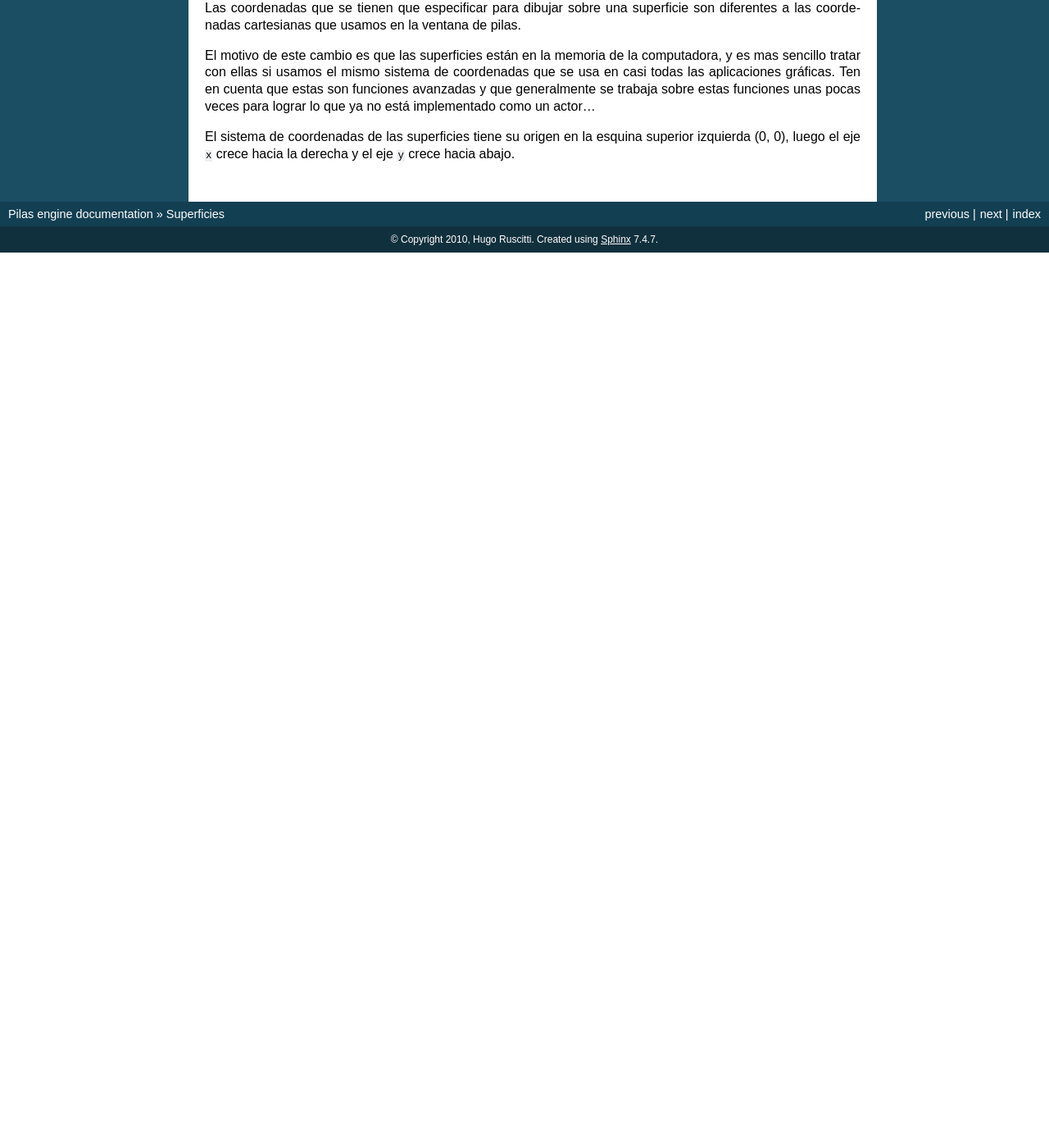
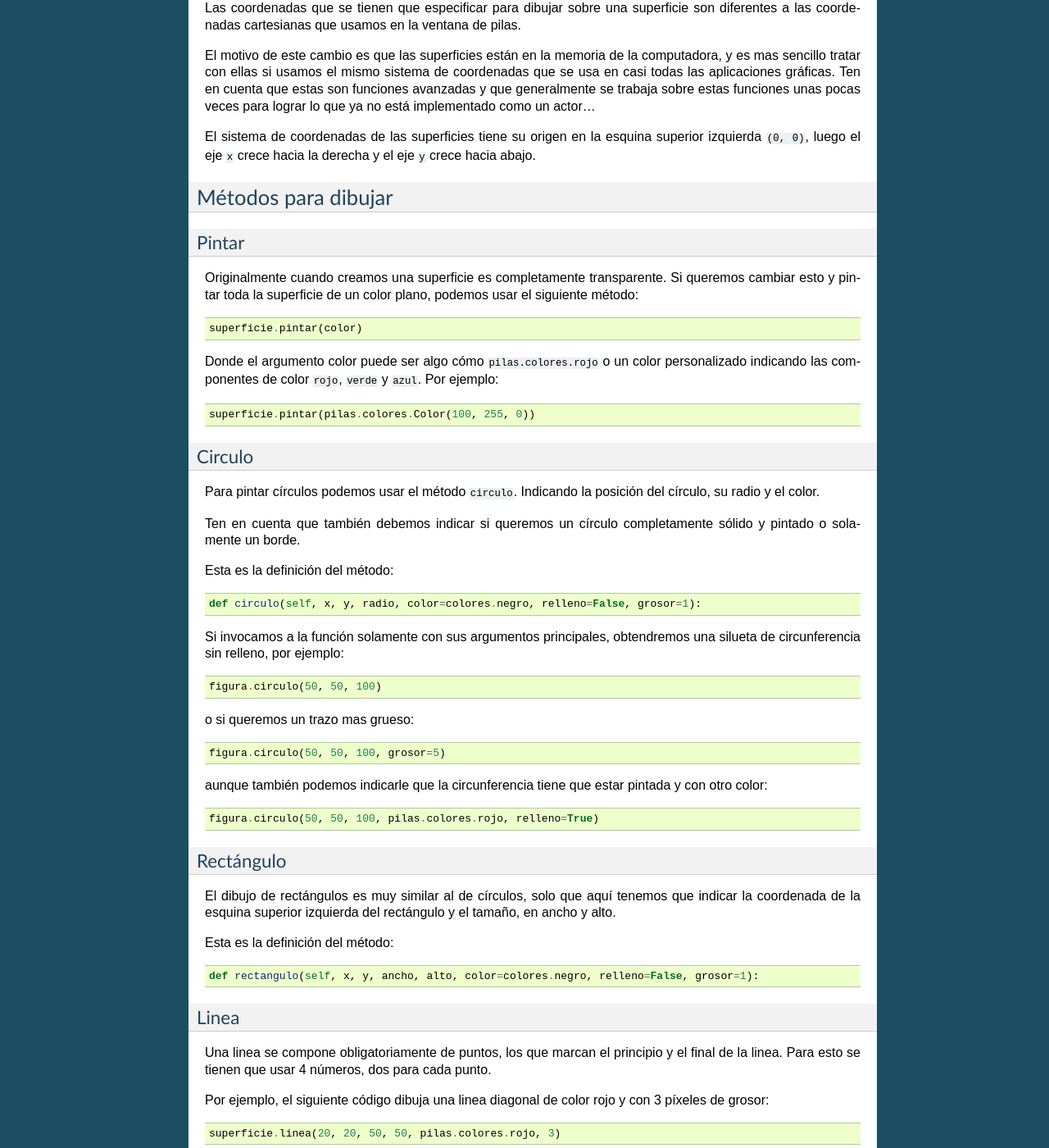
Before and after one commit to hugoruscitti/pilas-docs, a Sphinx documentation site: the page built from source/superficies.rst, in a window 1280 px wide and 1400 px high, scrolled down 1264 px. Shown: the whole window at 82% size. Built offline with Sphinx 7.4.7, drawn with Linux system fonts in a browser that asks for light colours; the version number could not be read and is left out; before the commit the page ends 1572 px from its top, so only the background shows below that; some of the changed text lies outside the part shown.

Commit message:
mejorando el recurso superficie.

```diff
--- a/source/superficies.rst
+++ b/source/superficies.rst
@@ -1,5 +1,5 @@
-Superficies
-===========
+Dibujado avanzado con Superficies
+=================================
 
 Anteriormente vimos que los actores podían
 tener un aspecto visual, ya sea gracias a
@@ -96,5 +95,94 @@ que generalmente se trabaja sobre estas funciones unas pocas veces
 para lograr lo que ya no está implementado como un actor...
 
 El sistema de coordenadas de las superficies tiene su origen
-en la esquina superior izquierda (0, 0), luego el eje ``x`` crece
+en la esquina superior izquierda ``(0, 0)``, luego el eje ``x`` crece
 hacia la derecha y el eje ``y`` crece hacia abajo.
+
+Métodos para dibujar
+--------------------
+
+Pintar
+______
+
+Originalmente cuando creamos una superficie es completamente
+transparente. Si queremos cambiar esto y pintar toda la superficie
+de un color plano, podemos usar el siguiente método::
+
+    superficie.pintar(color)
+
+Donde el argumento color puede ser algo cómo ``pilas.colores.rojo`` o
+un color personalizado indicando las componentes de color
+``rojo``, ``verde`` y ``azul``. Por ejemplo::
+
+    superficie.pintar(pilas.colores.Color(100, 255, 0))
+
+Circulo
+_______
+
+Para pintar círculos podemos usar el método ``circulo``. Indicando la
+posición del círculo, su radio y el color.
+
+Ten en cuenta que también debemos indicar si queremos un círculo completamente
+sólido y pintado o solamente un borde.
+
+Esta es la definición del método::
+
+    def circulo(self, x, y, radio, color=colores.negro, relleno=False, grosor=1):
+
+Si invocamos a la función solamente con sus argumentos principales, obtendremos
+una silueta de circunferencia sin relleno, por ejemplo::
+
+    figura.circulo(50, 50, 100)
+
+o si queremos un trazo mas grueso::
+
+    figura.circulo(50, 50, 100, grosor=5)
+
+aunque también podemos indicarle que la circunferencia tiene que
+estar pintada y con otro color::
+
+    figura.circulo(50, 50, 100, pilas.colores.rojo, relleno=True)
+
+
+Rectángulo
+__________
+
+
+El dibujo de rectángulos es muy similar al de círculos, solo que aquí
+tenemos que indicar la coordenada de la esquina superior izquierda
+del rectángulo y el tamaño, en ancho y alto.
+
+Esta es la definición del método::
+
+    def rectangulo(self, x, y, ancho, alto, color=colores.negro, relleno=False, grosor=1):
+
+Linea
+_____
+
+Una linea se compone obligatoriamente de puntos, los que marcan el
+principio y el final de la linea. Para esto se tienen que usar
+4 números, dos para cada punto.
+
+Por ejemplo, el siguiente código dibuja una linea diagonal
+de color rojo y con 3 píxeles de grosor::
+
+    superficie.linea(20, 20, 50, 50, pilas.colores.rojo, 3)
+
+
+Texto
+_____
+
+El dibujo de texto se realiza siempre a partir de una cadena
+de texto. Y opcionalmente se pueden especificar otros
+parámetros cómo la posición del texto, el color, el tamaño de
+las letras y la tipografía.
+
+Este es un ejemplo sencillo que imprime un texto de color
+azul::
+
+    superficie.texto("Hola mundo", magnitud=20, fuente="Courrier", color=pilas.colores.azul)
+
+Ten en cuenta que la fuente se indica como una cadena, y
+el valor que podemos poner ahí es el de cualquiera de nuestras
+fuentes del sistema. Si nuestro sistema no tiene la fuente que le
+solicitamos, se imprimirá usando una tipografía por defecto.
```
Also changed, not shown: other parts of source/superficies.rst (+1 -2 lines), source/dibujando_en_pantalla.rst (+23 -13 lines).
